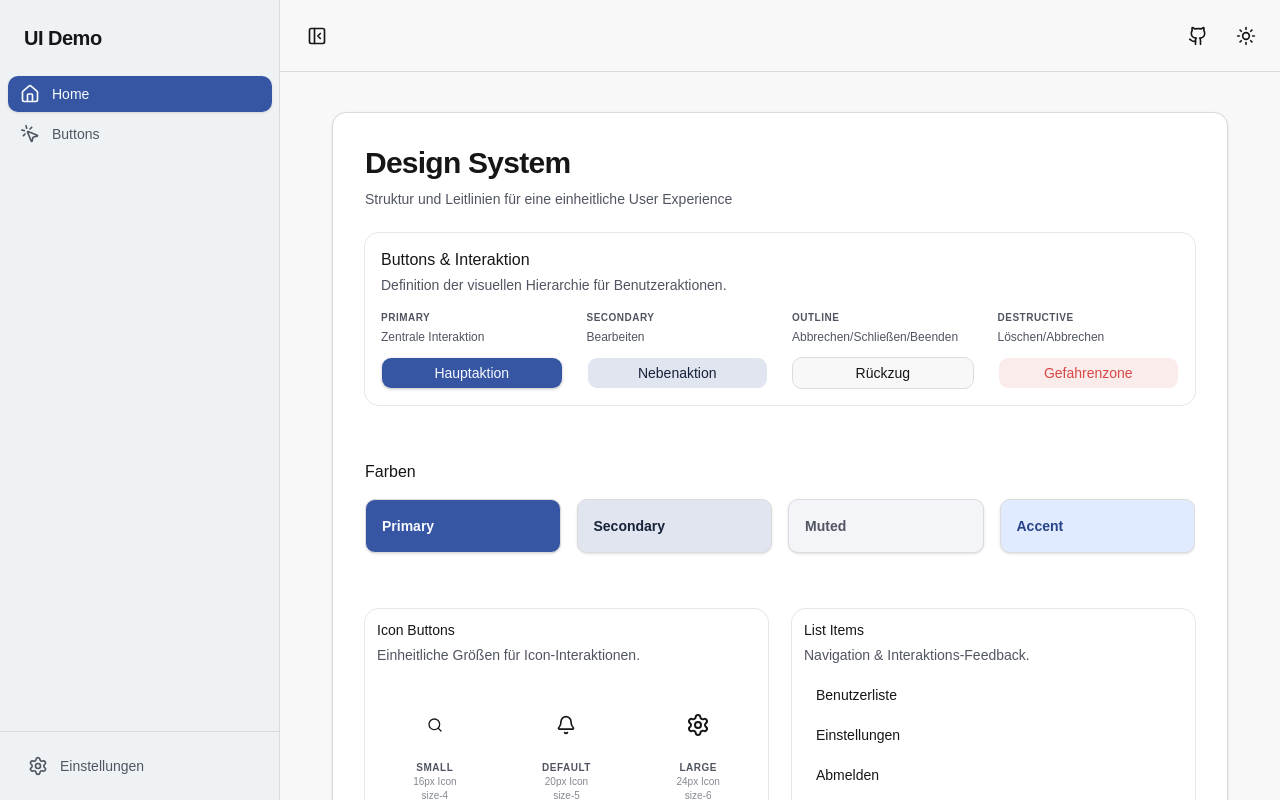
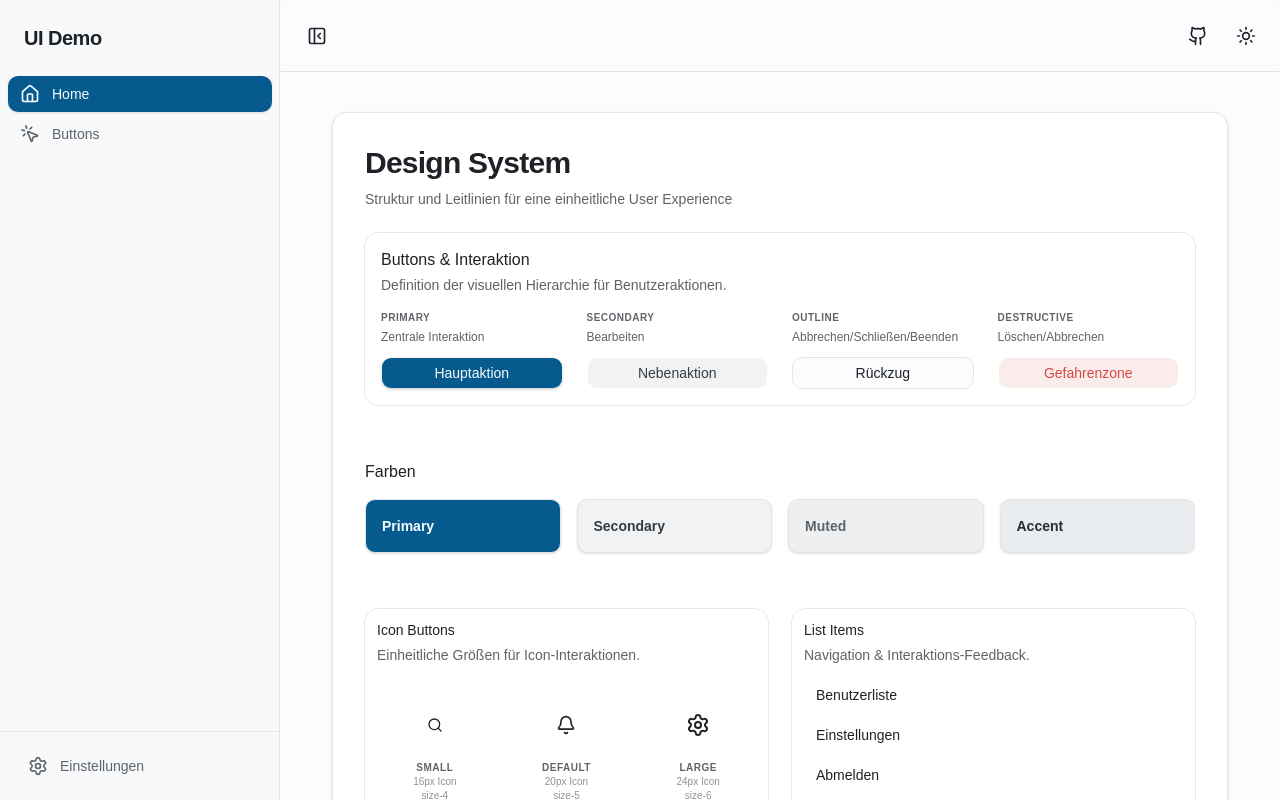
Before and after one commit to stefan8893/ui-demo, a React (Vite) app: page / in a window 1280 px wide. Shown: the top 800 px of the page. Built offline with nearby package versions, Linux system fonts and the light colour scheme.

Commit message:
theme colors changed

```diff
--- a/src/styles.css
+++ b/src/styles.css
@@ -57,33 +57,33 @@
 }
 
 :root {
-  --background: oklch(0.98 0 0);
-  --foreground: oklch(0.2 0 0);
+  --background: oklch(0.99 0.002 245);
+  --foreground: oklch(0.25 0.01 245);
 
   --card: oklch(1 0 0);
-  --card-foreground: oklch(0.2 0 0);
+  --card-foreground: oklch(0.25 0.01 245);
 
   --popover: oklch(1 0 0);
-  --popover-foreground: oklch(0.25 0.02 240);
+  --popover-foreground: oklch(0.25 0.01 245);
 
-  --primary: oklch(47% 0.13 265);
-  --primary-foreground: oklch(98.5% 0.01 265);
+  --primary: oklch(45% 0.11 245);
+  --primary-foreground: oklch(99% 0.01 245);
 
-  --secondary: oklch(92% 0.015 265);
-  --secondary-foreground: oklch(25% 0.05 265);
+  --secondary: oklch(0.96 0.003 245);
+  --secondary-foreground: oklch(0.35 0.01 245);
 
-  --muted: oklch(97% 0.005 265);
-  --muted-foreground: oklch(45% 0.02 265);
+  --muted: oklch(0.95 0.003 245);
+  --muted-foreground: oklch(0.5 0.01 245);
 
-  --accent: oklch(94% 0.03 265);
-  --accent-foreground: oklch(40% 0.12 265);
+  --accent: oklch(0.94 0.005 245);
+  --accent-foreground: oklch(0.3 0.02 245);
 
   --destructive: oklch(60% 0.18 25);
   --destructive-foreground: oklch(98% 0.01 25);
 
-  --border: oklch(0.89 0 0);
-  --input: oklch(0.89 0 0);
-  --ring: oklch(0.4 0 0);
+  --border: oklch(0.92 0.002 245);
+  --input: oklch(0.92 0.002 245);
+  --ring: var(--primary);
 
   --chart-1: oklch(0.87 0 0);
   --chart-2: oklch(0.556 0 0);
@@ -92,57 +92,58 @@
   --chart-5: oklch(0.269 0 0);
   --radius: 0.625rem;
 
-  --sidebar: oklch(0.96 0.005 240);
-  --sidebar-foreground: oklch(0.25 0 0);
-  --sidebar-primary: oklch(0.2 0 0);
-  --sidebar-primary-foreground: oklch(0.98 0 0);
-  --sidebar-accent: oklch(0.35 0.05 240);
-  --sidebar-accent-foreground: oklch(0.98 0 0);
-  --sidebar-border: oklch(0.91 0.005 240);
-  --sidebar-ring: oklch(0.708 0 0);
+  --sidebar: oklch(0.98 0.002 245);
+  --sidebar-foreground: oklch(0.3 0.01 245);
+  --sidebar-primary: var(--primary);
+  --sidebar-primary-foreground: var(--primary-foreground);
+  --sidebar-accent: oklch(0.95 0.005 245);
+  --sidebar-accent-foreground: var(--primary);
+  --sidebar-border: oklch(0.93 0.002 245);
+  --sidebar-ring: var(--ring);
 }
 
 .dark {
-  --background: oklch(0.2 0.01 275);
-  --foreground: oklch(0.95 0.01 275);
+  --background: oklch(0.28 0.02 245);
+  --foreground: oklch(0.96 0.01 245);
 
-  --card: oklch(0.24 0.01 275);
-  --card-foreground: oklch(0.95 0.01 275);
+  --card: oklch(0.32 0.02 245);
+  --card-foreground: oklch(0.96 0.01 245);
 
-  --popover: oklch(0.205 0 0);
-  --popover-foreground: oklch(0.985 0 0);
+  --popover: oklch(0.3 0.02 245);
+  --popover-foreground: oklch(0.96 0.01 245);
 
-  --primary: oklch(60% 0.18 275);
-  --primary-foreground: oklch(1 0 0);
+  --primary: oklch(45% 0.11 245);
+  --primary-foreground: oklch(99% 0.01 245);
 
-  --secondary: oklch(0.269 0 0);
-  --secondary-foreground: oklch(0.985 0 0);
+  --secondary: oklch(0.35 0.02 245);
+  --secondary-foreground: oklch(0.98 0.01 245);
 
-  --muted: oklch(0.28 0.01 275);
-  --muted-foreground: oklch(0.7 0.02 275);
+  --muted: oklch(0.38 0.015 245);
+  --muted-foreground: oklch(0.75 0.01 245);
 
-  --accent: oklch(0.28 0.01 275);
-  --accent-foreground: oklch(0.95 0.01 275);
+  --accent: oklch(0.35 0.02 245);
+  --accent-foreground: oklch(0.98 0.01 245);
 
-  --destructive: oklch(0.704 0.191 22.216);
+  --destructive: oklch(0.55 0.18 25);
+  --destructive-foreground: oklch(0.98 0.01 25);
 
-  --border: oklch(0.32 0.01 275);
-  --input: oklch(0.32 0.01 275);
-  --ring: oklch(60% 0.18 275);
+  --border: oklch(0.38 0.02 245);
+  --input: oklch(0.38 0.02 245);
+  --ring: var(--primary);
 
   --chart-1: oklch(0.87 0 0);
   --chart-2: oklch(0.556 0 0);
   --chart-3: oklch(0.439 0 0);
   --chart-4: oklch(0.371 0 0);
   --chart-5: oklch(0.269 0 0);
-
-  --sidebar: oklch(0.17 0.01 275);
-  --sidebar-foreground: oklch(0.95 0.01 275);
+  --sidebar: oklch(0.25 0.02 245);
+  --sidebar-foreground: oklch(0.94 0.01 245);
   --sidebar-primary: var(--primary);
   --sidebar-primary-foreground: var(--primary-foreground);
-  --sidebar-accent: oklch(0.25 0.01 275);
-  --sidebar-accent-foreground: oklch(0.95 0.01 275);
-  --sidebar-border: oklch(0.25 0.01 275);
+  --sidebar-accent: oklch(0.32 0.02 245);
+  --sidebar-accent-foreground: oklch(0.98 0.01 245);
+  --sidebar-border: oklch(0.32 0.02 245);
+  --sidebar-ring: var(--ring);
 }
 
 @layer base {
```
